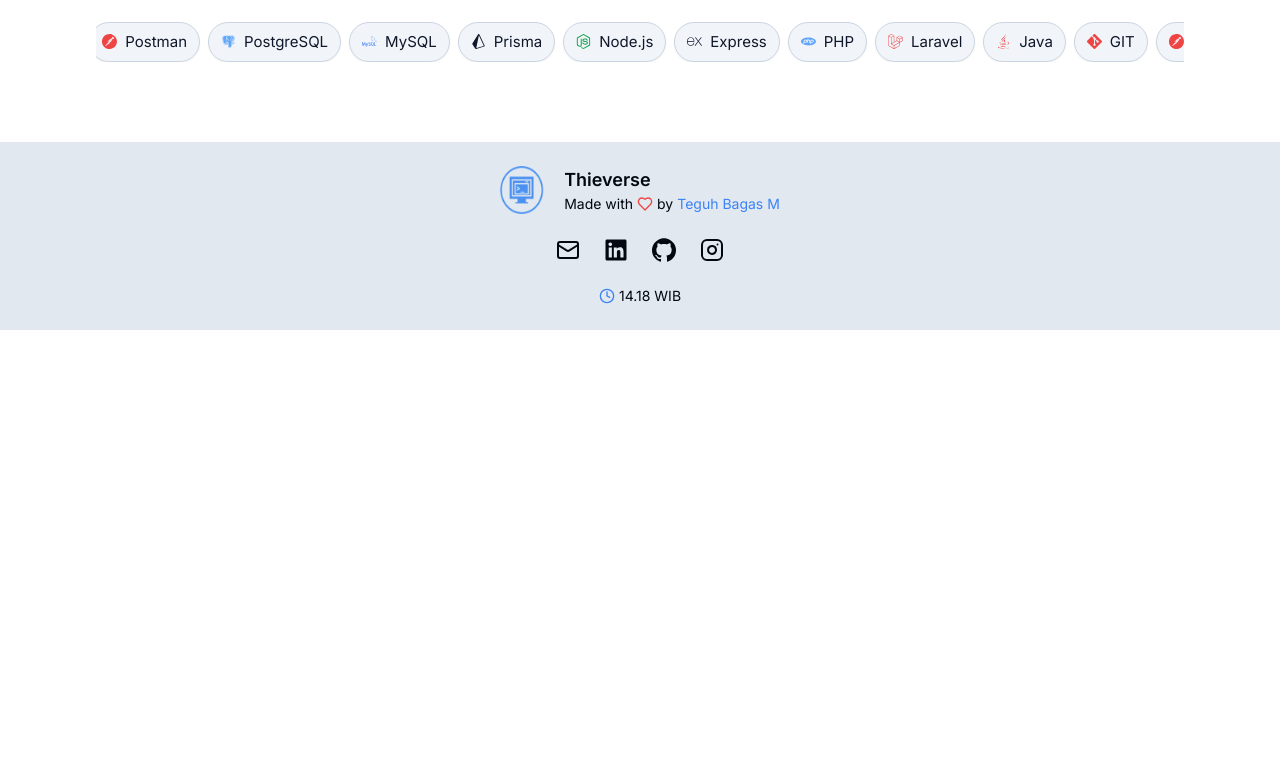
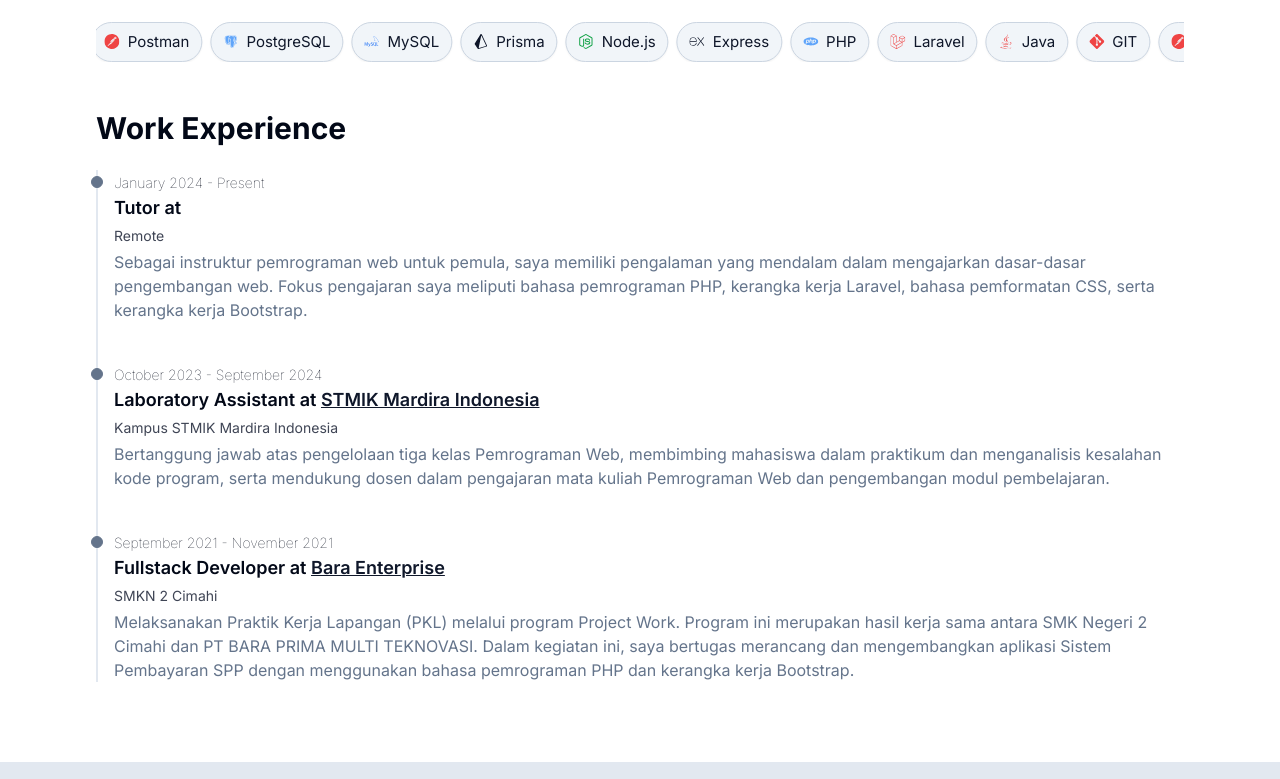
Before and after one commit to TeguhBagasM/thieverse, a Next.js app: page /about in a window 1280 px wide. Shown: the part 761-1540 px from the top of the page. Before the commit the page ends 1091 px from the top, so only its background shows below. Built offline with nearby package versions, Linux system fonts and the light colour scheme; no server answers.

Commit message:
style(about) Integrating Work Experience Component

```diff
--- a/app/about/page.tsx
+++ b/app/about/page.tsx
@@ -6,7 +6,9 @@ import InsightRoll from "@/components/insight-roll";
 import { FaExternalLinkAlt } from "react-icons/fa";
 import GradientText from "@/components/ui/gradient-text";
 import DrawOutline from "@/components/ui/draw-outline-button";
-import Skills from "@/components/skills";
+import Skills from "@/components/about/skills";
+import { Experience } from "@/components/about/experience";
+import { JOB_EXPERIENCE } from "@/config/experience";
 
 export const metadata: Metadata = {
   title: "About Me",
@@ -77,6 +79,10 @@ export default function AboutPage() {
       <div className="container max-w-6xl mx-auto px-4 sm:px-6 lg:px-8 my-12">
         <Skills />
       </div>
+      <div className="container max-w-6xl mx-auto px-4 sm:px-6 lg:px-8 my-12">
+        <h2 className="text-3xl font-bold mb-6">Work Experience</h2>
+        <Experience experience={JOB_EXPERIENCE} />
+      </div>
     </>
   );
 }
--- /dev/null
+++ b/components/about/experience.tsx
@@ -0,0 +1,43 @@
+import Link from "next/link";
+import { Formaters } from "@/helpers/formaters";
+
+import { cn } from "@/lib/utils";
+import { JobExperience } from "@/config/experience";
+
+interface ExperienceProps extends React.ComponentPropsWithoutRef<"ol"> {
+  experience: JobExperience[];
+}
+
+export const Experience = ({ experience, className, ...props }: ExperienceProps) => {
+  return (
+    <ol className={cn("relative border-l-2", className)} {...props}>
+      {experience.map((job) => (
+        <li className="mb-10 ml-4" key={job.startDate}>
+          <div className="absolute left-[-0.43rem] mt-1.5 size-3 rounded-full border border-muted-foreground bg-muted-foreground" />
+          <time className="mb-1 text-sm font-thin leading-none" dateTime={job.startDate}>
+            {`${Formaters.formatDate(
+              job.startDate,
+              "MMMM y"
+            )} - ${job.endDate ? Formaters.formatDate(job.endDate, "MMMM y") : "Present"}`}
+          </time>
+
+          <h3 className="text-lg font-semibold">
+            {job.ocupation} at{" "}
+            <Link
+              href={job.url || "#"}
+              target="_blank"
+              rel="noopener noreferrer"
+              title={`Visit ${job.company} website`}
+              aria-label={`Visit ${job.company} website`}
+              className="text-primary underline transition-colors hover:text-primary/90"
+            >
+              {job.company}
+            </Link>
+          </h3>
+          <h4 className="my-1 text-sm font-normal text-primary/80">{job.location}</h4>
+          <p className="mb-4 text-base font-normal text-muted-foreground">{job.description}</p>
+        </li>
+      ))}
+    </ol>
+  );
+};
--- a/components/skills.tsx
+++ b/components/about/skills.tsx
@@ -1,6 +1,6 @@
 "use client";
 import Marquee from "react-fast-marquee";
-import { typo } from "./ui/typography";
+import { typo } from "../ui/typography";
 import { BACKEND_STACKS, FRONTEND_STACKS, stacksProps } from "@/constants/stack";
 
 const Skills = () => {
--- /dev/null
+++ b/config/experience.ts
@@ -0,0 +1,42 @@
+export interface JobExperience {
+  ocupation: string;
+  company: string;
+  asLink?: boolean;
+  location: string;
+  url?: string;
+  startDate: string;
+  endDate?: string | null;
+  description: string;
+}
+
+export const JOB_EXPERIENCE = [
+  {
+    ocupation: "Tutor",
+    company: "",
+    url: "",
+    location: "Remote",
+    startDate: "2024-01-05",
+    description:
+      "Sebagai instruktur pemrograman web untuk pemula, saya memiliki pengalaman yang mendalam dalam mengajarkan dasar-dasar pengembangan web. Fokus pengajaran saya meliputi bahasa pemrograman PHP, kerangka kerja Laravel, bahasa pemformatan CSS, serta kerangka kerja Bootstrap.",
+  },
+  {
+    ocupation: "Laboratory Assistant",
+    company: "STMIK Mardira Indonesia",
+    url: "https://stmik-mi.ac.id/",
+    location: "Kampus STMIK Mardira Indonesia",
+    startDate: "2023-10-01",
+    endDate: "2024-09-20",
+    description:
+      "Bertanggung jawab atas pengelolaan tiga kelas Pemrograman Web, membimbing mahasiswa dalam praktikum dan menganalisis kesalahan kode program, serta mendukung dosen dalam pengajaran mata kuliah Pemrograman Web dan pengembangan modul pembelajaran.",
+  },
+  {
+    ocupation: "Fullstack Developer",
+    company: "Bara Enterprise",
+    url: "https://bara.co.id/",
+    location: "SMKN 2 Cimahi",
+    startDate: "2021-09-01",
+    endDate: "2021-11-30",
+    description:
+      "Melaksanakan Praktik Kerja Lapangan (PKL) melalui program Project Work. Program ini merupakan hasil kerja sama antara SMK Negeri 2 Cimahi dan PT BARA PRIMA MULTI TEKNOVASI. Dalam kegiatan ini, saya bertugas merancang dan mengembangkan aplikasi Sistem Pembayaran SPP dengan menggunakan bahasa pemrograman PHP dan kerangka kerja Bootstrap.",
+  },
+] satisfies JobExperience[];
--- /dev/null
+++ b/helpers/formaters.ts
@@ -0,0 +1,22 @@
+import { format, parseISO, type FormatOptions } from "date-fns";
+
+export class Formaters {
+  static formatDate(
+    date: Date | string | number,
+    Pattern = "PPPP",
+    { options }: { options?: FormatOptions } = {}
+  ): string {
+    return format(parseISO(date.toString()), Pattern, options);
+  }
+  static capitalizeFirstLetter(string: string | string[]): string {
+    if (string.length === 0) return "";
+    if (Array.isArray(string)) {
+      return string
+        .map((str) => {
+          return str.charAt(0).toUpperCase() + str.slice(1);
+        })
+        .join(" ");
+    }
+    return string.charAt(0).toUpperCase() + string.slice(1);
+  }
+}
--- a/package.json
+++ b/package.json
@@ -22,6 +22,7 @@
     "@tailwindcss/typography": "^0.5.15",
     "class-variance-authority": "^0.7.0",
     "clsx": "^2.1.1",
+    "date-fns": "^4.1.0",
     "framer-motion": "^11.5.6",
     "github-slugger": "^2.0.0",
     "lucide-react": "^0.445.0",
```
Also changed, not shown: 1 other file (tests, documents, lock files or other folders).
